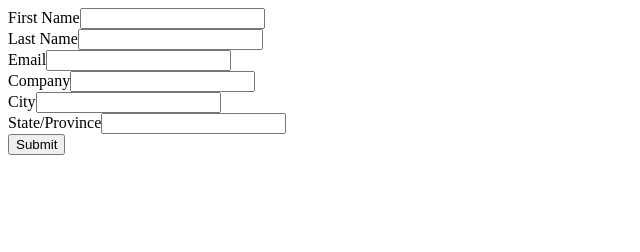
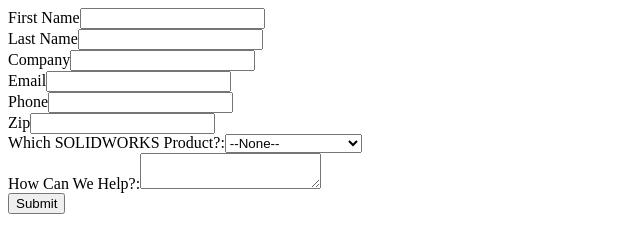
Before and after one commit to blakekinkade/webtolead, a plain HTML site: page index.html in a window 1280 px wide. Shown: the whole page, without its empty margins (0-640 px from the left). Drawn offline with Linux system fonts and the light colour scheme.

Commit message:
Update index.html

```diff
--- a/index.html
+++ b/index.html
@@ -10,30 +10,39 @@
 <!--  NOTE: Please add the following <FORM> element to your page.             -->
 <!--  ----------------------------------------------------------------------  -->
 
-<form action="https://webto.salesforce.com/servlet/servlet.WebToLead?encoding=UTF-8" method="POST">
+<form action="https://test.salesforce.com/servlet/servlet.WebToLead?encoding=UTF-8" method="POST">
 
-<input type=hidden name="oid" value="00D5f000006PwQ2">
-<input type=hidden name="retURL" value="http://">
+<input type=hidden name="oid" value="00DDN0000008jDP">
+<input type=hidden name="retURL" value="http://www.google.com">
 
 <!--  ----------------------------------------------------------------------  -->
 <!--  NOTE: These fields are optional debugging elements. Please uncomment    -->
 <!--  these lines if you wish to test in debug mode.                          -->
 <!--  <input type="hidden" name="debug" value=1>                              -->
-<!--  <input type="hidden" name="debugEmail"                                  -->
-<!--  value="blakekinkade@gmail.com">                                         -->
+<!--  <input type="hidden" name="debugEmail" value="mlc@kelleyaustin.com">    -->
 <!--  ----------------------------------------------------------------------  -->
 
 <label for="first_name">First Name</label><input  id="first_name" maxlength="40" name="first_name" size="20" type="text" /><br>
 
 <label for="last_name">Last Name</label><input  id="last_name" maxlength="80" name="last_name" size="20" type="text" /><br>
 
+<label for="company">Company</label><input  id="company" maxlength="40" name="company" size="20" type="text" /><br>
+
 <label for="email">Email</label><input  id="email" maxlength="80" name="email" size="20" type="text" /><br>
 
-<label for="company">Company</label><input  id="company" maxlength="40" name="company" size="20" type="text" /><br>
+<label for="phone">Phone</label><input  id="phone" maxlength="40" name="phone" size="20" type="text" /><br>
 
-<label for="city">City</label><input  id="city" maxlength="40" name="city" size="20" type="text" /><br>
+<label for="zip">Zip</label><input  id="zip" maxlength="20" name="zip" size="20" type="text" /><br>
 
-<label for="state">State/Province</label><input  id="state" maxlength="20" name="state" size="20" type="text" /><br>
+Which SOLIDWORKS Product?:<select  id="00NDN000000UZdS" name="00NDN000000UZdS" title="Which SOLIDWORKS Product?"><option value="">--None--</option><option value="SOLIDWORKS">SOLIDWORKS</option>
+<option value="Mastercam">Mastercam</option>
+<option value="Markforged">Markforged</option>
+<option value="Training">Training</option>
+<option value="MLC CAD Systems">MLC CAD Systems</option>
+<option value="Other">Other</option>
+</select><br>
+
+How Can We Help?:<textarea  id="00NDN000000UZd4" name="00NDN000000UZd4" type="text" wrap="soft"></textarea><br>
 
 <input type="submit" name="submit">
 
```
